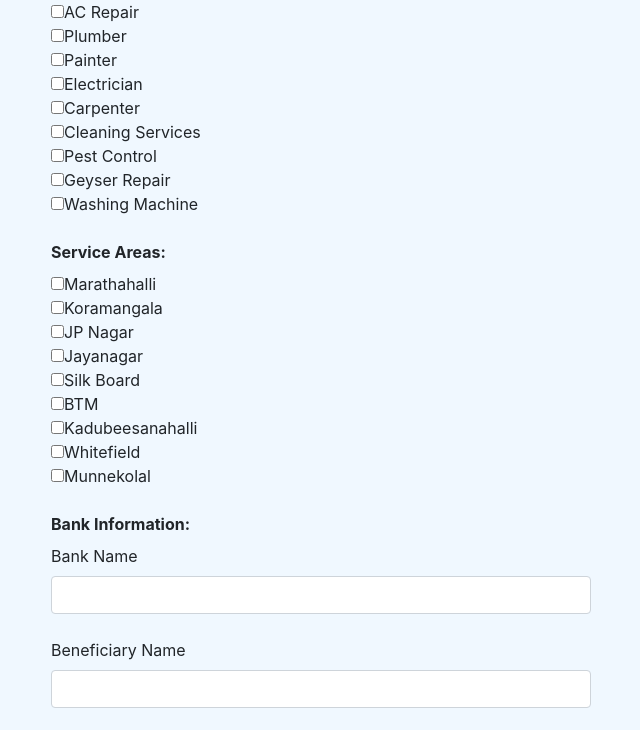
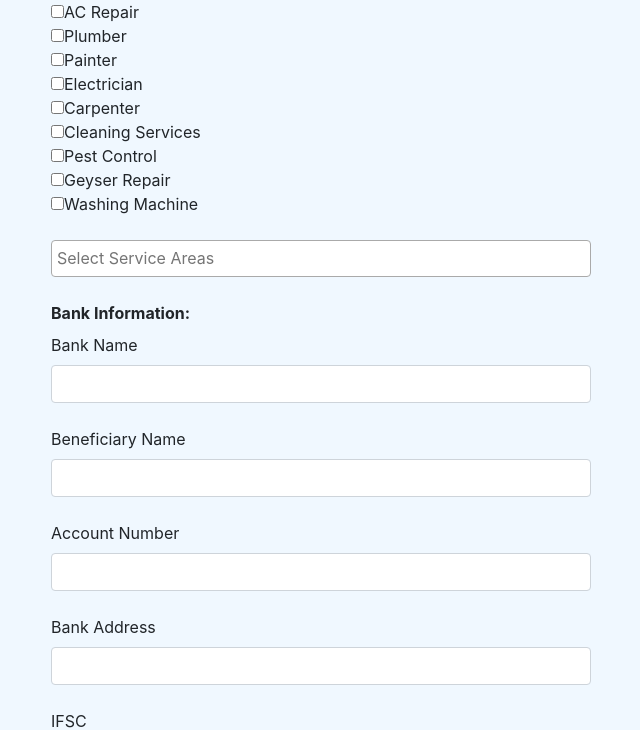
Before and after one commit to bharathjinka09/vendor-registration, a PHP site: page / in a window 1280 px wide. Shown: the part 797-1527 px from the top of the page, without its empty margins (34-674 px from the left). Run offline with PHP 8.4, Linux system fonts and the light colour scheme.

Commit message:
Added select2 for service areas

```diff
--- a/index.php
+++ b/index.php
@@ -55,24 +55,9 @@
 						    <input type="checkbox" name="services[]" value="Washing Machine">Washing Machine
 						</div><br>
 
-						<div class="col-xs-4">
-						    <label><b>Service Areas:</b></label><br>
-						    <input type="checkbox" name="service_areas[]" value="Marathahalli">Marathahalli <br>
-						    <input type="checkbox" name="service_areas[]" value="Koramangala">Koramangala<br>
-						    <input type="checkbox" name="service_areas[]" value="JP Nagar">JP Nagar
-						    <br>
-						    <input type="checkbox" name="service_areas[]" value="Jayanagar">Jayanagar
-						    <br>
-						    <input type="checkbox" name="service_areas[]" value="Silk Board">Silk Board
-						    <br>
-						    <input type="checkbox" name="service_areas[]" value="BTM">BTM
-						    <br>
-						    <input type="checkbox" name="service_areas[]" value="Kadubeesanahalli">Kadubeesanahalli
-						    <br>
-						    <input type="checkbox" name="service_areas[]" value="Whitefield">Whitefield
-						    <br>
-						    <input type="checkbox" name="service_areas[]" value="Munnekolal">Munnekolal
-
+						<div>
+							<select class="service_areas" name="service_areas[]" multiple="multiple" style="width: 100%">
+      						</select>
 						</div><br>
 
 						<label><b>Bank Information:</b></label>
@@ -145,5 +130,16 @@
 			</div>
 		</div>
 	</div>
+
+	<script type="text/javascript">
+		var data = ["Apple", "Banana", "Cherry", "Date", "ElderberriesElderberry"];
+		var placeholder = "Select Service Areas";
+		$(".service_areas").select2({
+		    data: data,
+		    placeholder: placeholder,
+		    allowClear: false,
+		    minimumResultsForSearch: 5
+		});
+	</script>
 </body>
 </html>
--- a/insert.php
+++ b/insert.php
@@ -90,5 +90,3 @@
 			header("Refresh:3; url=index.php");
 
 ?>
-</body>
-</html>
--- a/navbar.php
+++ b/navbar.php
@@ -5,7 +5,7 @@
   <meta charset="utf-8">
   <meta name="viewport" content="width=device-width, initial-scale=1">
   <link rel="stylesheet" href="https://maxcdn.bootstrapcdn.com/bootstrap/4.4.1/css/bootstrap.min.css">
-  <!-- <script src="https://ajax.googleapis.com/ajax/libs/jquery/3.4.1/jquery.min.js"></script> -->
+  <script src="https://ajax.googleapis.com/ajax/libs/jquery/3.4.1/jquery.min.js"></script>
   <!-- <script src="https://cdnjs.cloudflare.com/ajax/libs/popper.js/1.16.0/umd/popper.min.js"></script> -->
   <!-- <script src="https://maxcdn.bootstrapcdn.com/bootstrap/4.4.1/js/bootstrap.min.js"></script> -->
 
@@ -15,6 +15,8 @@
   	}
   	<link rel="stylesheet" type="text/css" href="http://ajax.aspnetcdn.com/ajax/jquery.dataTables/1.9.4/css/jquery.dataTables.css">
   </style>
+  <link href="https://cdn.jsdelivr.net/npm/select2@4.0.13/dist/css/select2.min.css" rel="stylesheet" />
+  <script src="https://cdn.jsdelivr.net/npm/select2@4.0.13/dist/js/select2.min.js"></script>
 </head>
 <body>
 
@@ -43,14 +45,3 @@
     </li>
   </ul>
 </nav>
-
-<!-- <script type="text/javascript" src="http://ajax.aspnetcdn.com/ajax/jQuery/jquery-1.8.2.min.js"></script>
-  <script type="text/javascript"  src="http://ajax.aspnetcdn.com/ajax/jquery.dataTables/1.9.4/jquery.dataTables.min.js"></script>
-  <script>
-  $(function(){
-    $("#countTable").dataTable();
-
-})
-  </script> -->
-<!-- </body>
-</html> -->
```
